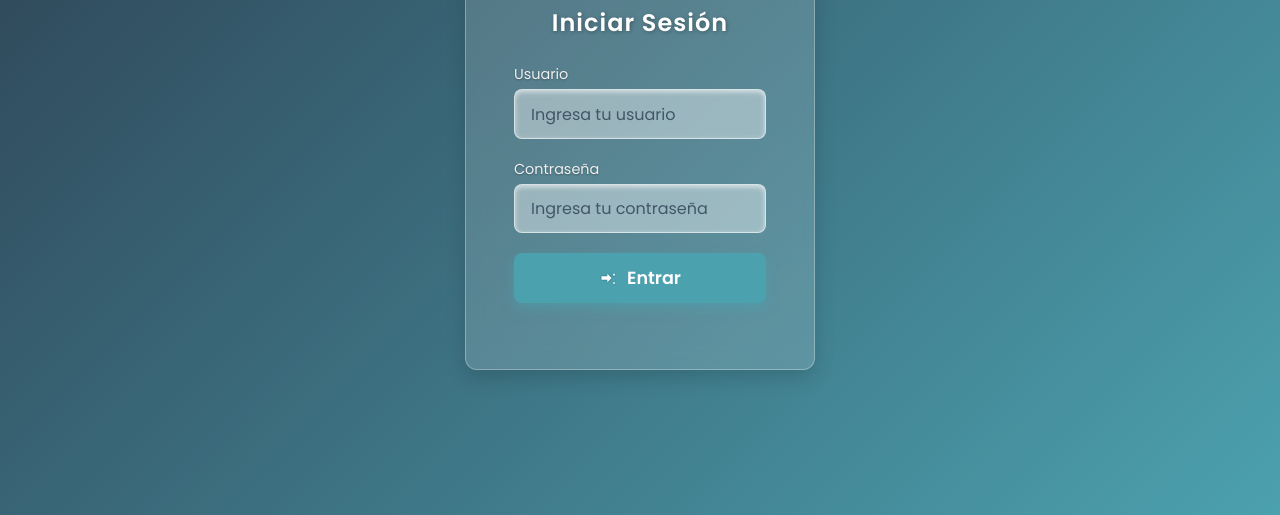
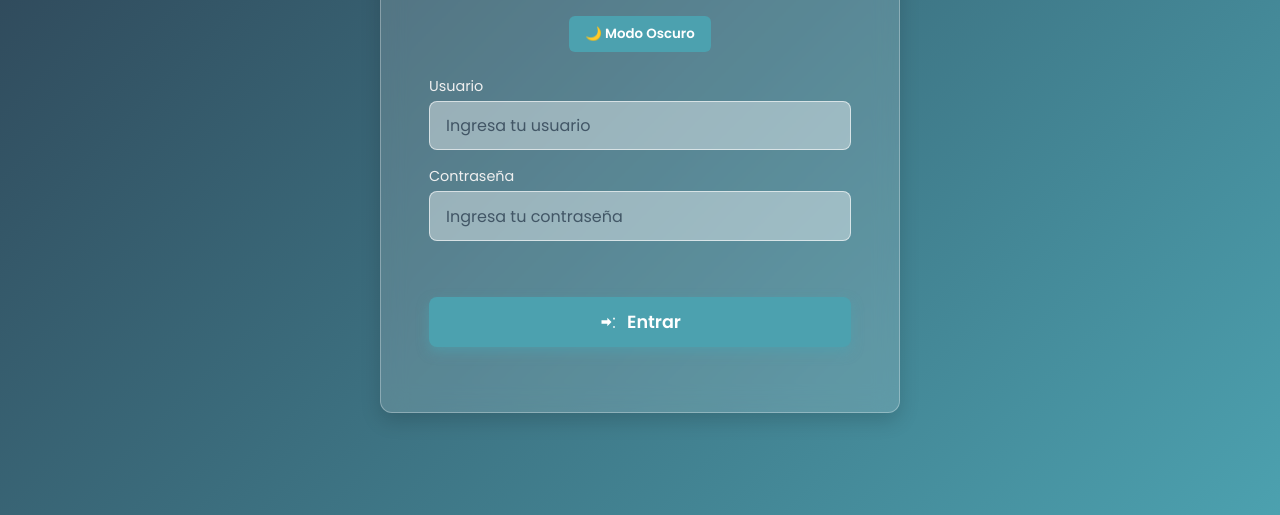
Before and after one commit to A-dev-2025/Web-Docker, a plain HTML site: page login.html in a window 1280 px wide. Shown: the part 285-800 px from the top of the page. Drawn offline with Linux system fonts and the light colour scheme.

Commit message:
Update login.html

```diff
--- a/login.html
+++ b/login.html
@@ -5,151 +5,30 @@
   <meta name="viewport" content="width=device-width, initial-scale=1" />
   <title>Login - DockerLabs</title>
   <link href="https://fonts.googleapis.com/css2?family=Poppins:wght@400;600&display=swap" rel="stylesheet" />
-  <style>
-    * {
-      box-sizing: border-box;
-      margin: 0;
-      padding: 0;
-      font-family: 'Poppins', sans-serif;
-    }
-
-    body {
-      height: 100vh;
-      display: flex;
-      justify-content: center;
-      align-items: center;
-      background: linear-gradient(135deg, #2c3e50, #4ca1af);
-      color: #333;
-    }
-
-    .login-container {
-      background: rgba(255, 255, 255, 0.15);
-      backdrop-filter: blur(12px);
-      -webkit-backdrop-filter: blur(12px);
-      padding: 2.5rem 3rem;
-      border-radius: 12px;
-      box-shadow: 0 8px 20px rgba(0,0,0,0.15);
-      width: 350px;
-      text-align: center;
-      border: 1px solid rgba(255, 255, 255, 0.3);
-    }
-
-    /* Logo arriba */
-    .logo {
-      width: 80px;
-      margin: 0 auto 1.5rem;
-      display: block;
-    }
-
-    .login-container h2 {
-      margin-bottom: 1.5rem;
-      font-weight: 600;
-      color: #fff;
-      letter-spacing: 1px;
-      text-shadow: 1px 1px 4px rgba(0,0,0,0.3);
-    }
-
-    form {
-      display: flex;
-      flex-direction: column;
-    }
-
-    label {
-      margin-bottom: 0.25rem;
-      font-weight: 500;
-      color: #f0f0f0;
-      text-align: left;
-      font-size: 0.9rem;
-      text-shadow: 0 1px 2px rgba(0,0,0,0.3);
-    }
-
-    input[type="text"],
-    input[type="password"] {
-      padding: 0.7rem 1rem;
-      margin-bottom: 1.25rem;
-      border: 1.5px solid rgba(255,255,255,0.6);
-      border-radius: 8px;
-      font-size: 1rem;
-      background: rgba(255,255,255,0.4);
-      color: #2c3e50;
-      transition: border-color 0.3s ease, box-shadow 0.3s ease, background 0.3s ease;
-      box-shadow: inset 0 2px 5px rgba(255,255,255,0.6);
-    }
-
-    input[type="text"]::placeholder,
-    input[type="password"]::placeholder {
-      color: #2c3e50cc;
-    }
-
-    input[type="text"]:focus,
-    input[type="password"]:focus {
-      border-color: #4ca1af;
-      background: #fff;
-      outline: none;
-      box-shadow: 0 0 8px #4ca1af;
-    }
-
-    button[type="submit"] {
-      padding: 0.75rem;
-      background: #4ca1af;
-      color: white;
-      font-weight: 600;
-      font-size: 1.1rem;
-      border: none;
-      border-radius: 8px;
-      cursor: pointer;
-      display: flex;
-      align-items: center;
-      justify-content: center;
-      gap: 8px;
-      transition: background-color 0.3s ease, transform 0.2s ease;
-      box-shadow: 0 5px 12px rgba(76,161,175,0.6);
-    }
-
-    button[type="submit"]:hover {
-      background: #3a8d99;
-      transform: scale(1.05);
-      box-shadow: 0 8px 20px rgba(58,141,153,0.8);
-    }
-
-    #error-message {
-      margin-top: 0.5rem;
-      font-size: 0.9rem;
-      color: #ff6b6b;
-      min-height: 1.2em;
-      text-shadow: 0 1px 2px rgba(0,0,0,0.25);
-    }
-
-    /* Icono SVG estilo */
-    svg {
-      width: 20px;
-      height: 20px;
-      fill: white;
-      filter: drop-shadow(0 0 1px rgba(0,0,0,0.3));
-    }
-
-    @media (max-width: 400px) {
-      .login-container {
-        width: 90%;
-        padding: 2rem;
-      }
-    }
-  </style>
+  <link rel="stylesheet" href="login.css" />
 </head>
 <body>
   <div class="login-container">
-    <!-- Logo: cambia src por tu imagen o usa este SVG -->
     <img class="logo" src="imagenes/copyright.png" alt="Logo DockerLabs" />
+    <h2>Iniciar Sesión</h2>
 
-    <h2>Iniciar Sesión</h2>
+    <!-- Botón modo oscuro -->
+    <button id="dark-mode-toggle">🌙 Modo Oscuro</button>
+
     <form id="login-form" autocomplete="off">
       <label for="username">Usuario</label>
       <input type="text" id="username" name="username" placeholder="Ingresa tu usuario" required />
+
       <label for="password">Contraseña</label>
       <input type="password" id="password" name="password" placeholder="Ingresa tu contraseña" required />
+
+      <div class="g-recaptcha"
+           data-sitekey="6LdHsnArAAAAAEy-XtwEraCtlEV5Ddsfp2335Lg4"
+           data-callback="onCaptchaSuccess">
+      </div>
+
       <button type="submit" aria-label="Entrar">
-        <!-- Ícono de login SVG -->
-        <svg xmlns="http://www.w3.org/2000/svg" viewBox="0 0 24 24" aria-hidden="true" focusable="false">
+        <svg xmlns="http://www.w3.org/2000/svg" viewBox="0 0 24 24">
           <path d="M10 17l5-5-5-5v3H3v4h7v3zM19 19h-2v-2h2v2zm0-12h-2v2h2V7z"/>
         </svg>
         Entrar
@@ -158,27 +37,65 @@
     </form>
   </div>
 
+  <script src="https://www.google.com/recaptcha/api.js" async defer></script>
   <script>
-    (function(){
-      const keys = ['username','value','password','textContent','style','color','getElementById','addEventListener','preventDefault','setItem','location','href','loggedIn','admin','1234','Usuario o contraseña incorrectos.'];
-      const $ = function(i){ return keys[i]; };
+    // Modo oscuro automático/manual
+    const toggleBtn = document.getElementById('dark-mode-toggle');
+    const body = document.body;
 
-      document[$(6)]('login-form')[$(7)]('submit', function(e){
+    function setDarkMode(enabled) {
+      if (enabled) {
+        body.classList.add('dark-mode');
+        toggleBtn.textContent = '☀️ Modo Claro';
+        localStorage.setItem('darkMode', 'enabled');
+      } else {
+        body.classList.remove('dark-mode');
+        toggleBtn.textContent = '🌙 Modo Oscuro';
+        localStorage.setItem('darkMode', 'disabled');
+      }
+    }
+
+    const prefersDark = window.matchMedia('(prefers-color-scheme: dark)').matches;
+    const saved = localStorage.getItem('darkMode');
+
+    if (saved === 'enabled') {
+      setDarkMode(true);
+    } else if (saved === 'disabled') {
+      setDarkMode(false);
+    } else if (prefersDark) {
+      setDarkMode(true);
+    }
+
+    toggleBtn.addEventListener('click', () => {
+      setDarkMode(!body.classList.contains('dark-mode'));
+    });
+
+    // Login básico
+    const $ = (i) => ['username','value','password','textContent','style','color','getElementById','addEventListener','preventDefault','setItem','location','href','loggedIn','admin','1234','Usuario o contraseña incorrectos.','Debes verificar el reCAPTCHA.'][i];
+    let captchaValidated = false;
+
+    window.onCaptchaSuccess = () => captchaValidated = true;
+
+    document[$(6)]('login-form')[$(7)]('submit', (e) => {
       e[$(8)]();
       const user = document[$(6)]('username')[$(1)];
       const pass = document[$(6)]('password')[$(1)];
-        const errorMsg = document[$(6)]('error-message');
-        const validUser = {username: $(13), password: $(14)};
+      const msg = document[$(6)]('error-message');
 
-        if(user === validUser.username && pass === validUser.password){
+      if (!captchaValidated) {
+        msg[$(3)] = $(16);
+        msg[$(4)][$(5)] = 'orange';
+        return;
+      }
+
+      if (user === $(13) && pass === $(14)) {
         localStorage[$(9)]($(12), 'true');
         window[$(10)][$(11)] = 'index.html';
       } else {
-          errorMsg[$(3)] = $(15);
-          errorMsg[$(4)][$(5)] = 'red';
+        msg[$(3)] = $(15);
+        msg[$(4)][$(5)] = 'red';
       }
     });
-    })();
   </script>
 </body>
 </html>
```
Lines whose indentation alone changed are shown as unchanged.
